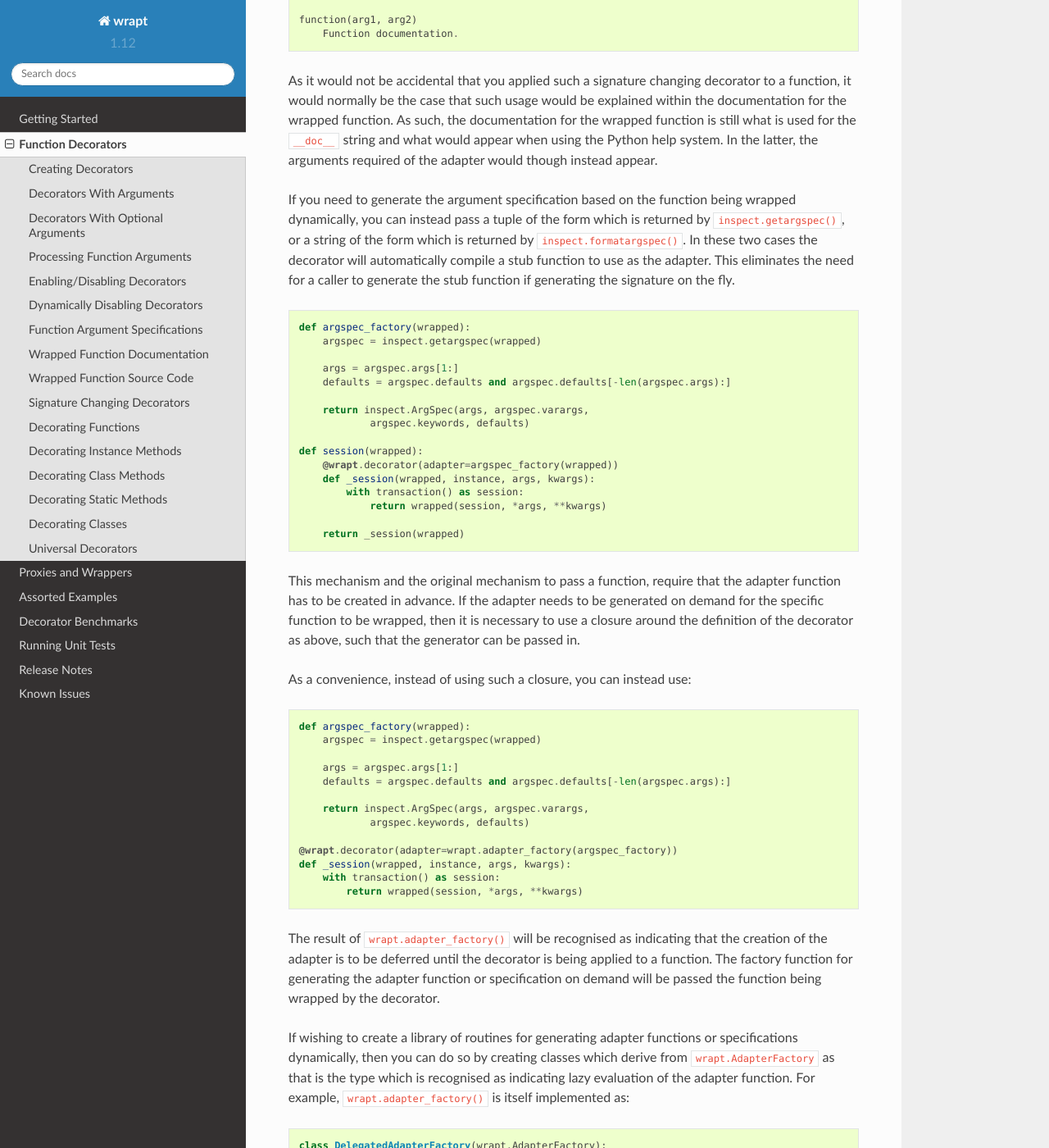
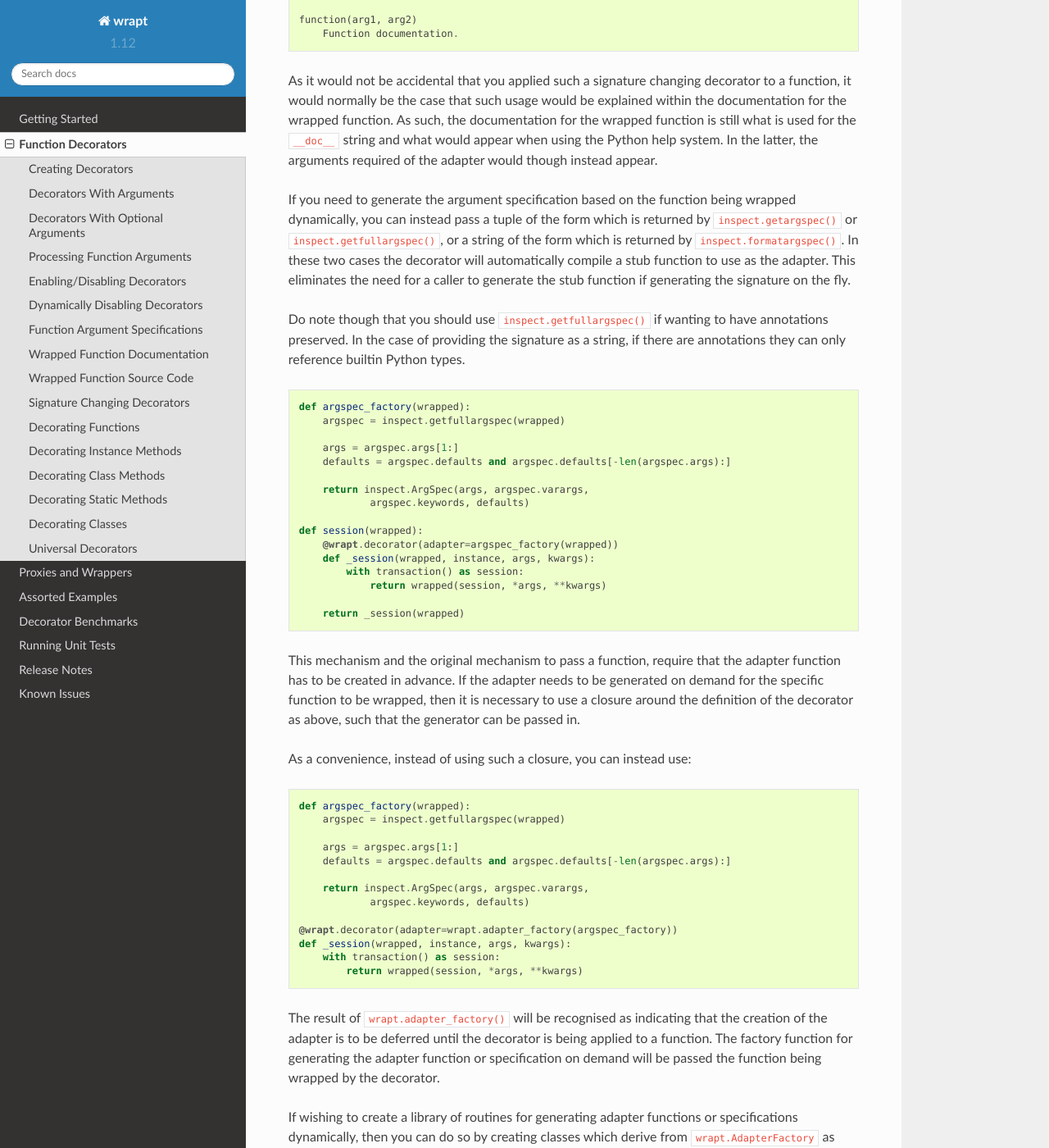
Before and after one commit to GrahamDumpleton/wrapt, a Sphinx documentation site: the page built from docs/decorators.rst, in a window 1280 px wide and 1400 px high, scrolled down 8813 px. Shown: the whole window at 82% size. Built offline with Sphinx 7.4.7 and the Read the Docs theme 2.0.0, drawn with Linux system fonts in a browser that asks for light colours; some of the changed text lies outside the part shown.

Commit message:
Update docs.

```diff
--- a/docs/decorators.rst
+++ b/docs/decorators.rst
@@ -362,7 +362,8 @@ To obtain the argument specification of a decorated function the standard
     ArgSpec(args=['arg1', 'arg2'], varargs=None, keywords=None, defaults=None)
 
 If using Python 3, the ``getfullargspec()`` or ``signature()`` functions
-from the ``inspect`` module can also be used.
+from the ``inspect`` module can also be used, and would be required to
+be used if wanting the result to include any annotations.
 
 In other words, applying a decorator created using ``@wrapt.decorator`` to
 a function is signature preserving and does not result in the loss of the
@@ -477,17 +478,22 @@ system. In the latter, the arguments required of the adapter would though
 instead appear.
 
 If you need to generate the argument specification based on the function
-being wrapped dynamically, you can instead pass a tuple of the form
-which is returned by ``inspect.getargspec()``, or a string of the form
-which is returned by ``inspect.formatargspec()``. In these two cases the
-decorator will automatically compile a stub function to use as the
-adapter. This eliminates the need for a caller to generate the stub
-function if generating the signature on the fly.
+being wrapped dynamically, you can instead pass a tuple of the form which
+is returned by ``inspect.getargspec()`` or ``inspect.getfullargspec()``,
+or a string of the form which is returned by ``inspect.formatargspec()``.
+In these two cases the decorator will automatically compile a stub function
+to use as the adapter. This eliminates the need for a caller to generate
+the stub function if generating the signature on the fly.
+
+Do note though that you should use ``inspect.getfullargspec()`` if wanting
+to have annotations preserved. In the case of providing the signature as a
+string, if there are annotations they can only reference builtin Python
+types.
 
 ::
 
     def argspec_factory(wrapped):
-        argspec = inspect.getargspec(wrapped)
+        argspec = inspect.getfullargspec(wrapped)
 
         args = argspec.args[1:]
         defaults = argspec.defaults and argspec.defaults[-len(argspec.args):]
@@ -514,7 +520,7 @@ As a convenience, instead of using such a closure, you can instead use:
 ::
 
     def argspec_factory(wrapped):
-        argspec = inspect.getargspec(wrapped)
+        argspec = inspect.getfullargspec(wrapped)
 
         args = argspec.args[1:]
         defaults = argspec.defaults and argspec.defaults[-len(argspec.args):]
```
